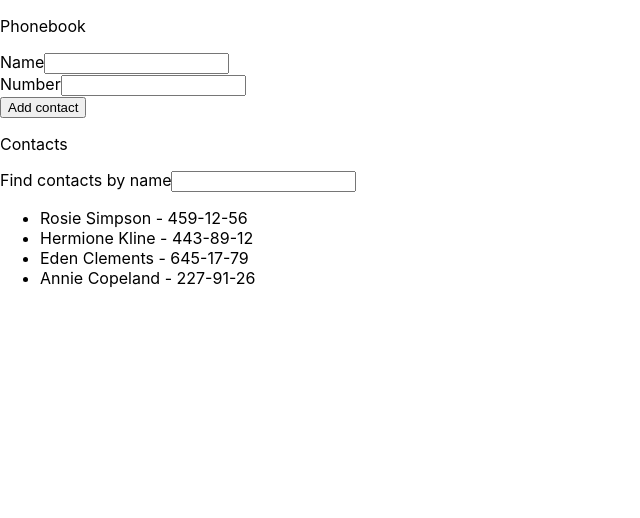
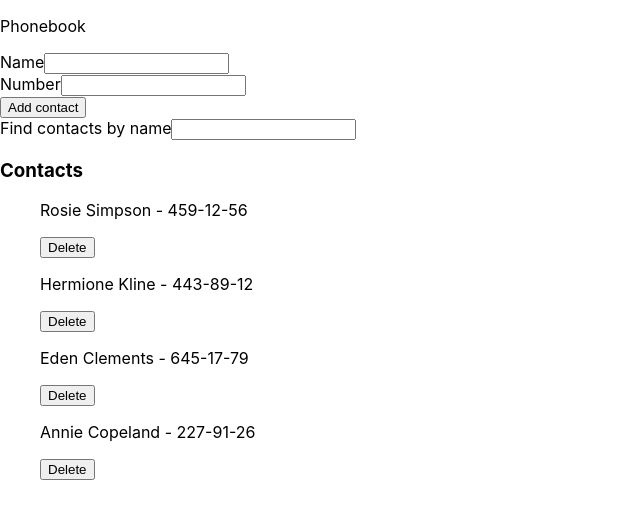
Before and after one commit to YuriyChernyakov/goit-react-hw-08-phonebook, a React (Create React App) app: page / in a window 1280 px wide. Shown: the top 518 px of the page, without its empty margins (0-640 px from the left). Built offline with nearby package versions, Linux system fonts and the light colour scheme.

Commit message:
Final v1.0

```diff
--- a/src/components/App.jsx
+++ b/src/components/App.jsx
@@ -1,8 +1,8 @@
+import { nanoid } from "nanoid";
 import { Component } from "react";
 import { AddContForm } from './addContForm/addContForm';
-// import { contList } from './contList/contList';
-// import { contListEl } from './contListEl/contListEl';
-// import { searchFilter } from './searchFilter/searchFilter';
+import { ContList } from './contList/contList';
+import { SearchFilter } from './searchFilter/searchFilter';
 
 export class App extends Component {
   state = {
@@ -12,8 +12,6 @@ export class App extends Component {
       { id: "id-3", name: "Eden Clements", number: "645-17-79" },
       { id: "id-4", name: "Annie Copeland", number: "227-91-26" }
     ],
-    name: "",
-    number: "",
     filter: ""
   };
 
@@ -21,31 +19,41 @@ export class App extends Component {
     this.setState({ name: event.currentTarget.value });
   };
 
+
   handleNumChange = (event) => {
     this.setState({ number: event.currentTarget.value });
   };
 
   addArr = () => {
+    const control = this.state.contacts.find(item => {
+      return this.state.name.toLowerCase().includes(item.name.toLowerCase())
+    })
+ console.log(control);
+    if (control) {
+      return alert("Warning")
+    }
+
     this.setState((prevState) => ({
       contacts: [
         ...prevState.contacts,
-        { name: this.state.name, number: this.state.number }
+        { name: this.state.name, number: this.state.number, id: nanoid(3)}
       ]
     }));
   };
 
-  newContacts = () => this.state.contacts.map((item) => {
-    return (
-      <li>
-      {item.name} - {item.number}
-    </li>
-    )
+  handleSearch = (e) => {
+    const { value } = e.target;
+
+    this.setState({
+      filter: value.toLowerCase()
     })
+  }
 
-  // handleFind = () => this.state.contacts.filter(({ name }) => {
-  //   console.log(name);
-  //   name.toLowerCase().includes(name)
-  // })
+  deleteCont = (id) => {
+    this.setState({
+      contacts: this.state.contacts.filter(contact => contact.id !== id)
+    })
+    };
 
   render() {
     const {
@@ -53,28 +61,31 @@ export class App extends Component {
       handleNumChange,
       handleInputChange,
     } = this;
-    return (<div>
+    const {
+      contacts,
+      filter,
+    } = this.state;
+
+    return (
+      <div>
         <p>Phonebook</p>
         <AddContForm
           newArr={addArr}
           numChange={handleNumChange}
-        inpChange={handleInputChange} />
-          <p>Contacts</p>
-          <label>
-            Find contacts by name
-            <input
-              onChange={this.handleFind}
-              type="text"
-              name="find"
-              pattern="\+?\d{1,4}?[-.\s]?\(?\d{1,3}?\)?[-.\s]?\d{1,4}[-.\s]?\d{1,4}[-.\s]?\d{1,9}"
-              title="Name may contain only letters, apostrophe, dash and spaces."
-              required
+          inpChange={handleInputChange}
         />
-      </label>
-      <ul>
-        {this.newContacts()}
-        {/* {this.handleFind()} */}
-          </ul>
+
+        <SearchFilter
+          title={'Find contacts by name'}
+          searchValue={filter}
+          onSearch={this.handleSearch}
+        />
+
+       <ContList
+         contacts={contacts}
+          filter={filter}
+          delCont={this.deleteCont}
+       />
       </div>
     );
   }
--- a/src/components/contList/contList.jsx
+++ b/src/components/contList/contList.jsx
@@ -0,0 +1,36 @@
+import React from 'react';
+import { nanoid } from 'nanoid';
+import { ContactListEl } from '../contListEl/contListEl';
+import PropTypes from 'prop-types';
+
+
+
+export const ContList = ({
+  delCont,
+  contacts = [],
+  filter
+}) => {
+  const renderSearchedItems = () => {
+    return contacts.filter((item) => item.name.toLowerCase().includes(filter))
+      .map((item) => <ContactListEl deleCont={delCont} key={nanoid(3)} {...item} />)
+  }
+
+  const renderDefaultItems = () => {
+    return contacts.map((item) => <ContactListEl delCont={delCont} key={nanoid(3)} {...item} />)
+  }
+
+  return (
+    <div className="contacts">
+      <h3>Contacts</h3>
+      <ul>
+        {filter ? renderSearchedItems() : renderDefaultItems()}
+      </ul>
+    </div>
+  );
+};
+
+ContList.propTypes = {
+    delCont: PropTypes.func.isRequired,
+    filter: PropTypes.func.isRequired,
+    contacts: PropTypes.string.isRequired
+};
--- a/src/components/contListEl/contListEl.jsx
+++ b/src/components/contListEl/contListEl.jsx
@@ -0,0 +1,23 @@
+import React from 'react';
+import PropTypes from 'prop-types';
+
+export const ContactListEl = ({
+  delCont,
+  name,
+  number,
+  id,
+}) => {
+  return (
+    <div className="contact-item">
+      <p>{name} - <span>{number}</span></p>
+      <button type='button' onClick={()=>delCont(id)}>Delete</button>
+    </div>
+  );
+};
+
+ContactListEl.propTypes = {
+    delCont: PropTypes.func,
+    number: PropTypes.number.isRequired,
+    name: PropTypes.string.isRequired,
+    id: PropTypes.string.isRequired
+};
--- a/src/components/searchFilter/searchFilter.jsx
+++ b/src/components/searchFilter/searchFilter.jsx
@@ -1,12 +1,31 @@
+import React from 'react';
+import PropTypes from 'prop-types';
 
-// {/* // : contacts
-//           //     .filter(({ name }) =>
-//           //       name.toLowerCase().includes(stateFilter)
-//           //     )
-//           //     .map((item) => { */}
-//           {/* //       return (
-//           //         <li>
-//           //           {item.name} - {item.number}
-//           //         </li>
-//           //       );
-//           //     })} */}
+export const SearchFilter = ({
+  title = 'Search field',
+  searchValue = '',
+  onSearch
+}) => {
+  return (
+    <>
+      <label>
+        <span>{title}</span>
+        <input
+          onChange={onSearch}
+          type="text"
+          name="find"
+          value={searchValue}
+          pattern="\+?\d{1,4}?[-.\s]?\(?\d{1,3}?\)?[-.\s]?\d{1,4}[-.\s]?\d{1,4}[-.\s]?\d{1,9}"
+          title="Name may contain only letters, apostrophe, dash and spaces."
+          required
+        />
+      </label>
+    </>
+  );
+};
+
+SearchFilter.propTypes = {
+    onSearch: PropTypes.func.isRequired,
+    searchValue: PropTypes.string.isRequired,
+    title: PropTypes.string.isRequired
+};
```
Also changed, not shown: src/components/addContForm/addContForm.jsx (+8 -0 lines). Lines whose indentation alone changed are shown as unchanged.
